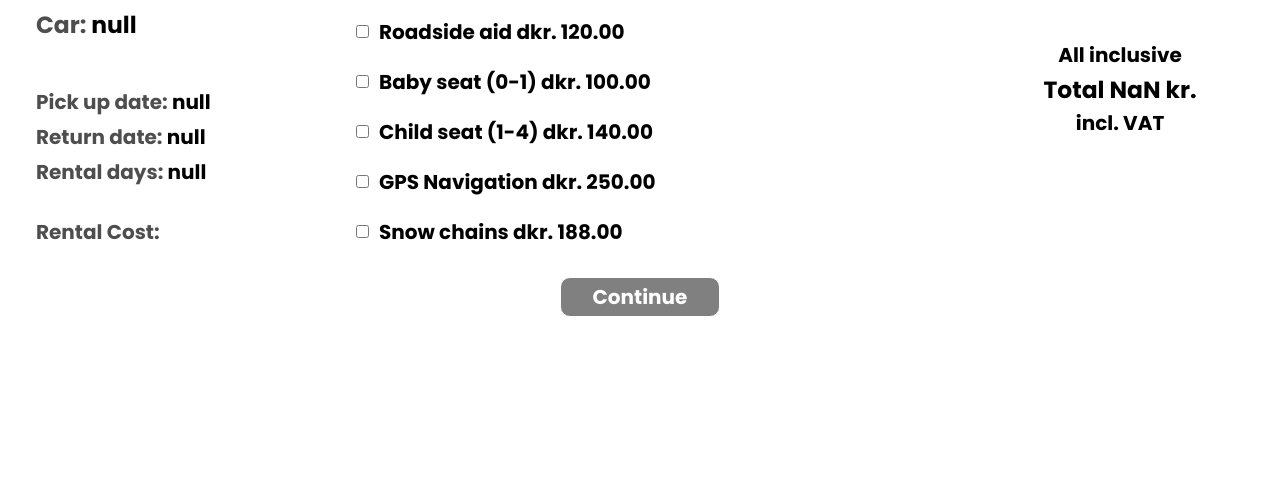
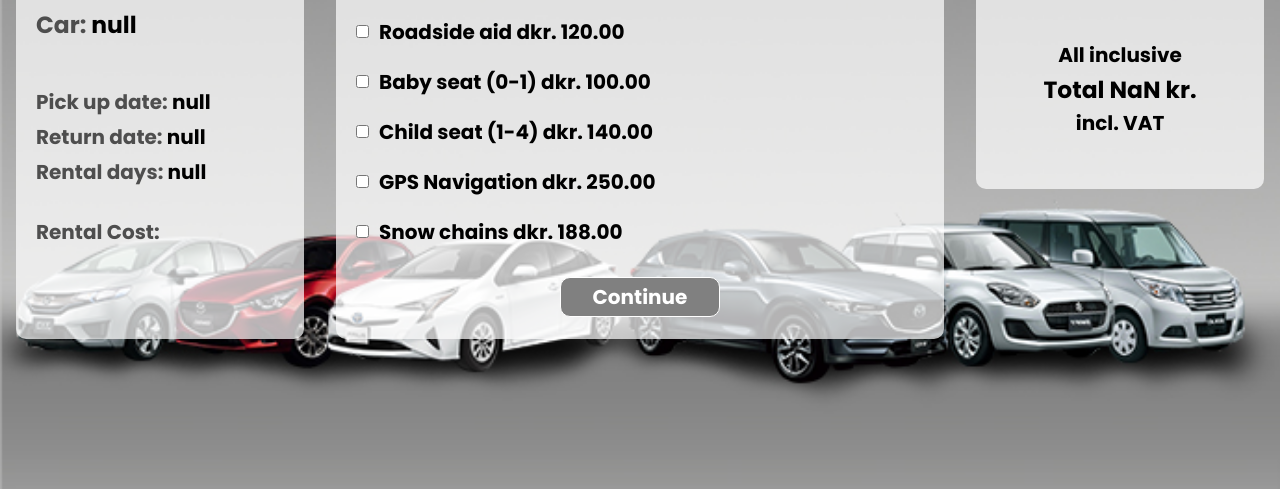
Before and after one commit to Anastasia115/Pro2-assignment, a plain HTML site: page Pro2/accessoriesPage/accessories.html in a window 1280 px wide. Shown: the part 311-800 px from the top of the page. Drawn offline with Linux system fonts and the light colour scheme; the site is published under a folder, as on GitHub Pages, so addresses that start at the root find nothing.

Commit message:
Update acces.css

```diff
--- a/Pro2/accessoriesPage/acces.css
+++ b/Pro2/accessoriesPage/acces.css
@@ -73,7 +73,7 @@ nav {
 /* /////////////////////main content///////////////////////////// */
 /* /////////////////////////////////////////////////////////// */
 .logosection {
-  background-image: url("/assets/logosection.png");
+  background-image: url("../assets/logosection.png");
   background-size: cover;
   background-position: center;
   width: 100%;
```
